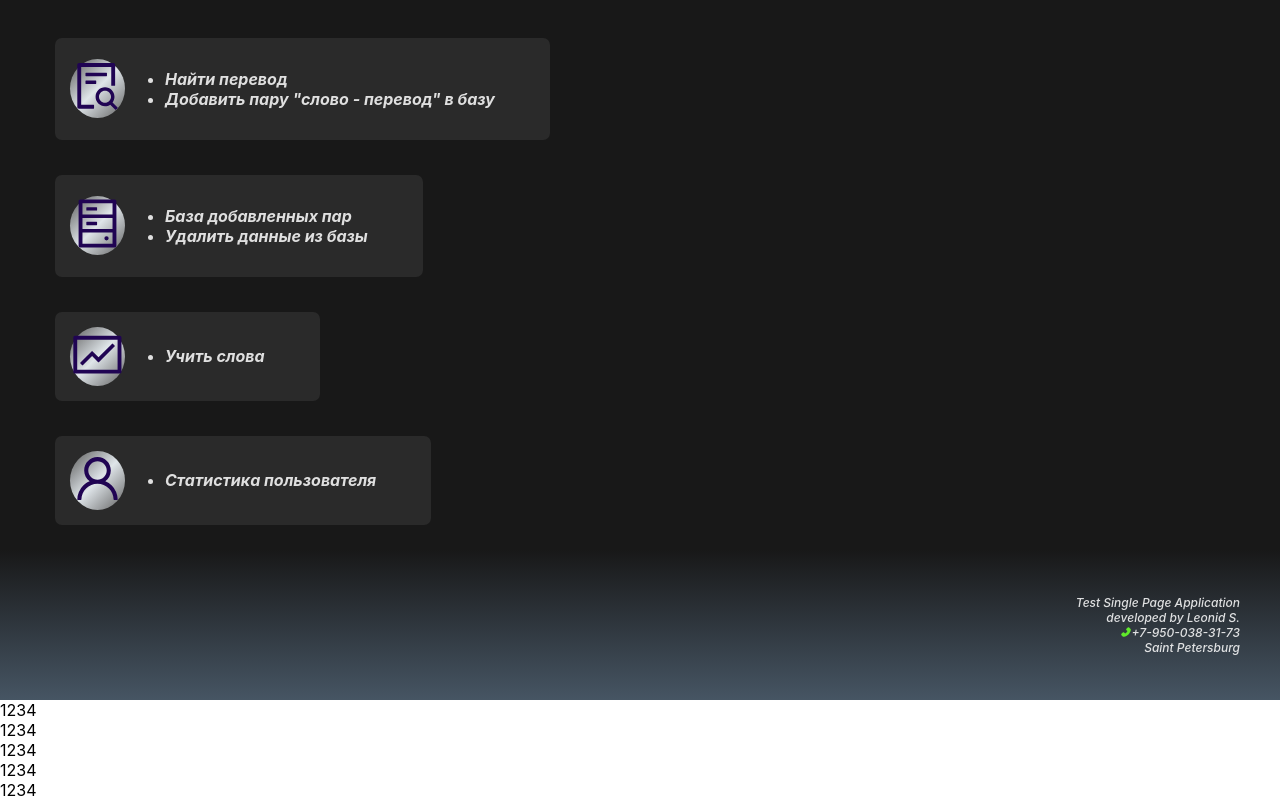
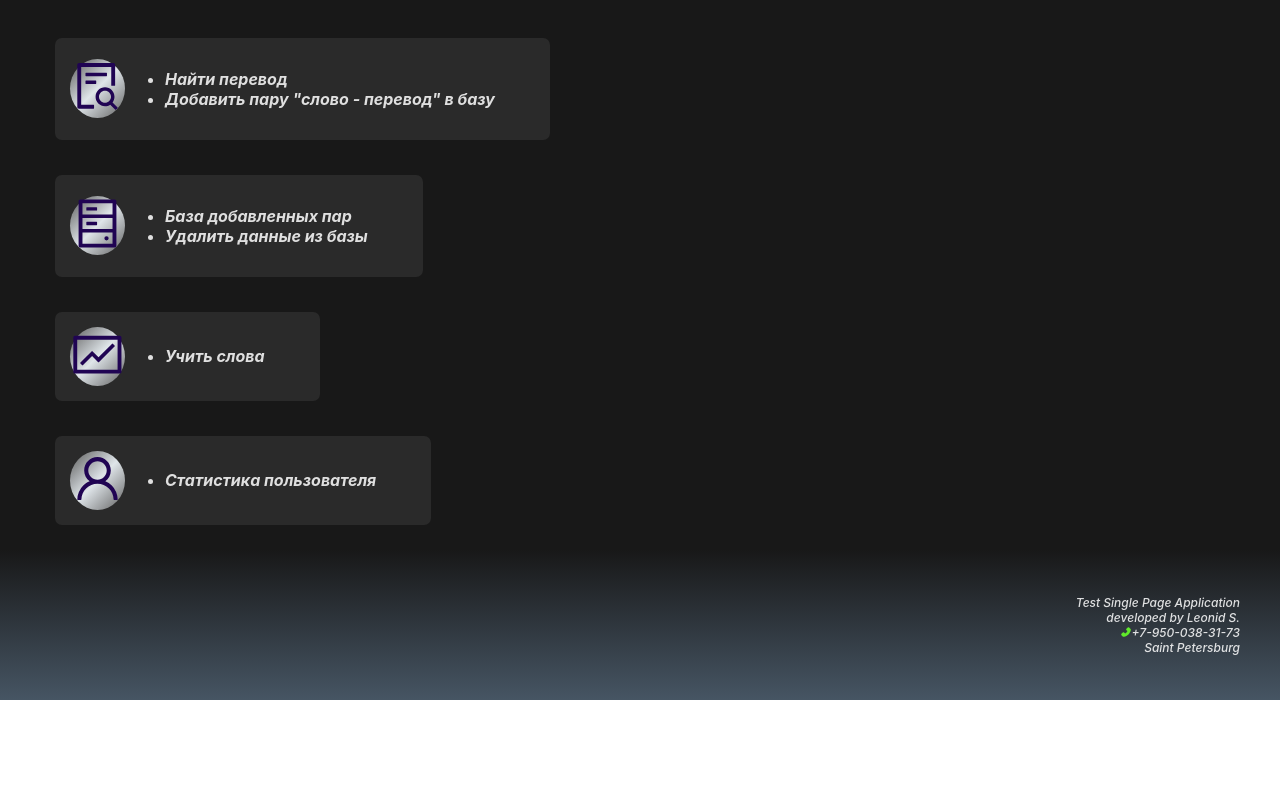
Before and after one commit to AlexCole999/first-project-eng, a React (Create React App) app: page / in a window 1280 px wide. Shown: the part 254-1054 px from the top of the page. After the commit the page ends 954 px from the top, so only its background shows below. Built offline with nearby package versions, Linux system fonts and the light colour scheme.

Commit message:
deleted test changes from merge

```diff
--- a/src/components/App/App.jsx
+++ b/src/components/App/App.jsx
@@ -10,11 +10,6 @@ export default function App(props) {
       <Navbar />
       <Dashboard firebase={props.firebase} />
       <Footer />
-      <div>1234</div>
-      <div>1234</div>
-      <div>1234</div>
-      <div>1234</div>
-      <div>1234</div>
     </div>
   );
 }
```
